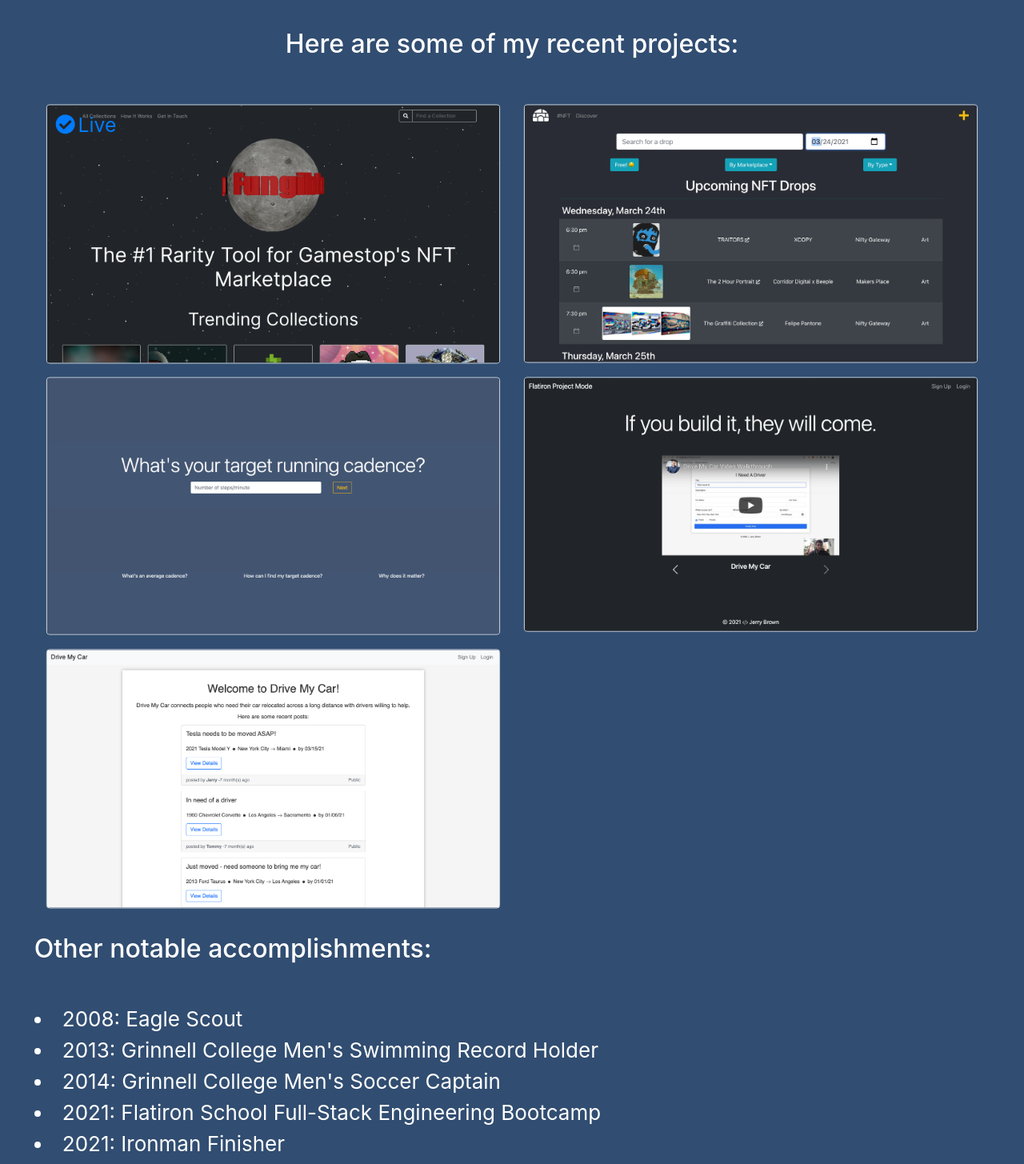
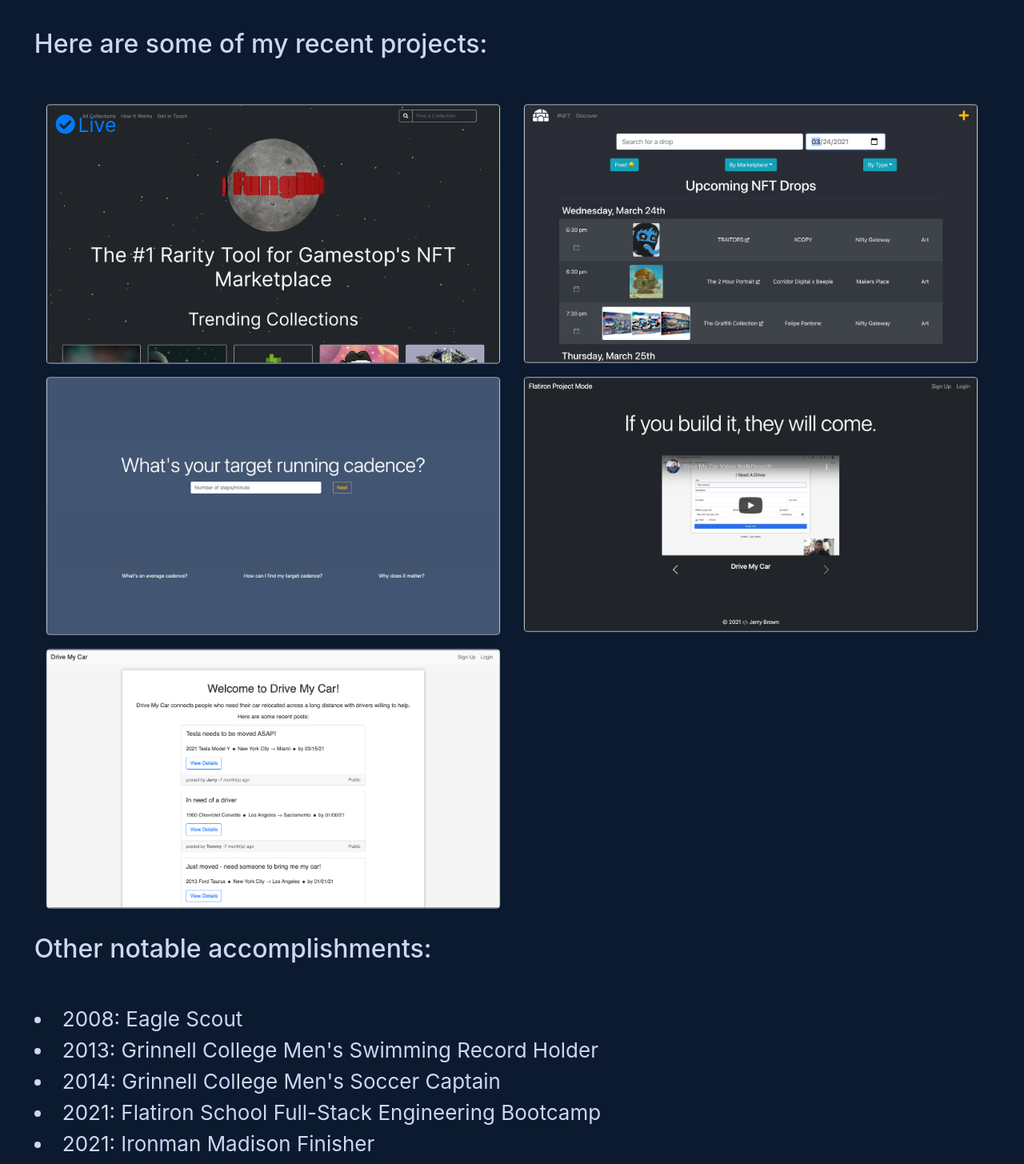
Before and after one commit to brownjer3/personal-website, a React (Create React App) app: page / in a window 1280 px wide. Shown: the part 1020-2475 px from the top of the page at 80% size. Built offline with nearby package versions, Linux system fonts and the light colour scheme.

Commit message:
edits to project details description

```diff
--- a/src/App.css
+++ b/src/App.css
@@ -1,20 +1,6 @@
 #root {
 	height: 100%;
-	/* background-color: #282c34; */
-	/* background-color: #3b8bea; */
-	background-color: #314d71;
-	/* background: rgb(181, 184, 186);
-	background: linear-gradient(
-		180deg,
-		rgba(181, 184, 186, 1) 0%,
-		rgba(255, 255, 255, 1) 100%
-	); */
-	/* background: rgb(17, 61, 106);
-	background: linear-gradient(
-		180deg,
-		rgba(17, 61, 106, 1) 0%,
-		rgba(122, 181, 241, 1) 100%
-	); */
+	background-color: #0b1a2e;
 	overflow: hidden;
 }
 
@@ -25,7 +11,8 @@
 	flex-direction: column;
 	justify-content: flex-start;
 	font-size: calc(10px + 2vmin);
-	color: white;
+	/* color: white; */
+	color: #ccd6f5;
 	padding: 0% 1%;
 }
 
--- a/src/data/ProjectData.js
+++ b/src/data/ProjectData.js
@@ -29,7 +29,7 @@ export const projects = [
 	},
 	{
 		name: "Cadence Tunes",
-		desc: "A playlist builder for runners that recommends songs with tempos that match a target running cadence and seed genres",
+		desc: "A playlist builder for runners that uses the Spotify API to recommend songs with tempos that match a target running cadence and music genres",
 		tech: ["Javascript", "Rails"],
 		image: cadenceImage,
 		production: false,
--- a/src/mainComponents/OtherStuff.js
+++ b/src/mainComponents/OtherStuff.js
@@ -8,7 +8,7 @@ const OtherStuff = () => {
 			<li>2013: Grinnell College Men's Swimming Record Holder</li>
 			<li>2014: Grinnell College Men's Soccer Captain</li>
 			<li>2021: Flatiron School Full-Stack Engineering Bootcamp</li>
-			<li>2021: Ironman Finisher</li>
+			<li>2021: Ironman Madison Finisher</li>
 			<li>2022: Udemy Solidity Course Certificate</li>
 		</Container>
 	);
--- a/src/projects/ProjectsContainer.js
+++ b/src/projects/ProjectsContainer.js
@@ -1,24 +1,23 @@
 import { Component } from "react";
-import { Container, Row } from 'react-bootstrap';
-import { projects } from '../data/ProjectData';
-import ProjectCard from './ProjectCard';
+import { Container, Row } from "react-bootstrap";
+import { projects } from "../data/ProjectData";
+import ProjectCard from "./ProjectCard";
 
-export default class Projects extends Component{
-
+export default class Projects extends Component {
 	makeProjects = () => {
 		return projects.map((project) => {
-            return <ProjectCard {...project} />
-        })
-    }
+			return <ProjectCard {...project} />;
+		});
+	};
 
 	render() {
-        return(
-            <Container fluid >
-                <h2 className='mb-5'>Here are some of my recent projects:</h2>
-                <Row className='projects' xs={1} lg={2} noGutters>
+		return (
+			<Container fluid>
+				<h2 className="mb-5 text-left">Here are some of my recent projects:</h2>
+				<Row className="projects" xs={1} lg={2} noGutters>
 					{this.makeProjects()}
 				</Row>
 			</Container>
-        )
+		);
 	}
 }
```
Lines whose indentation alone changed are shown as unchanged.
